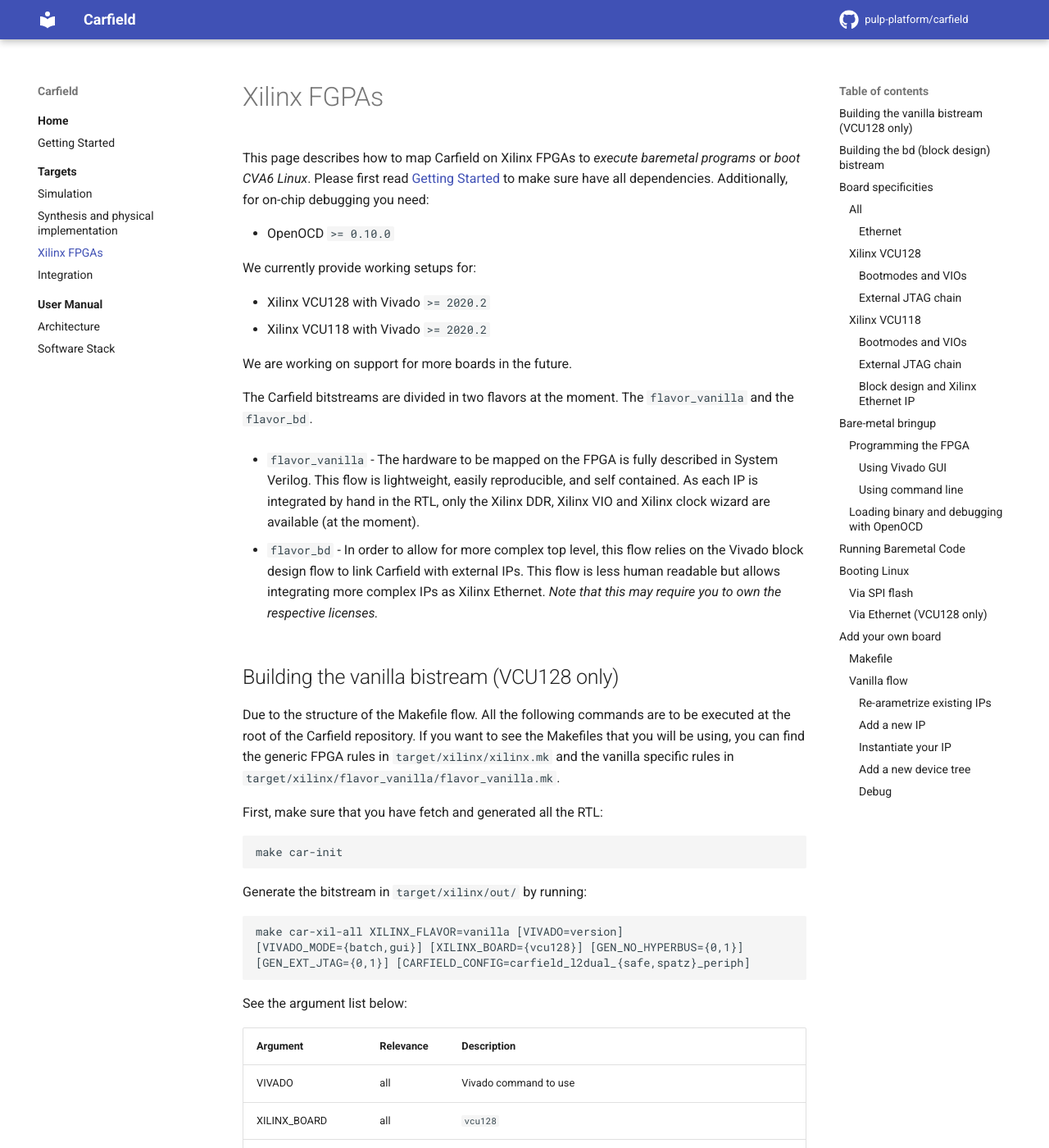
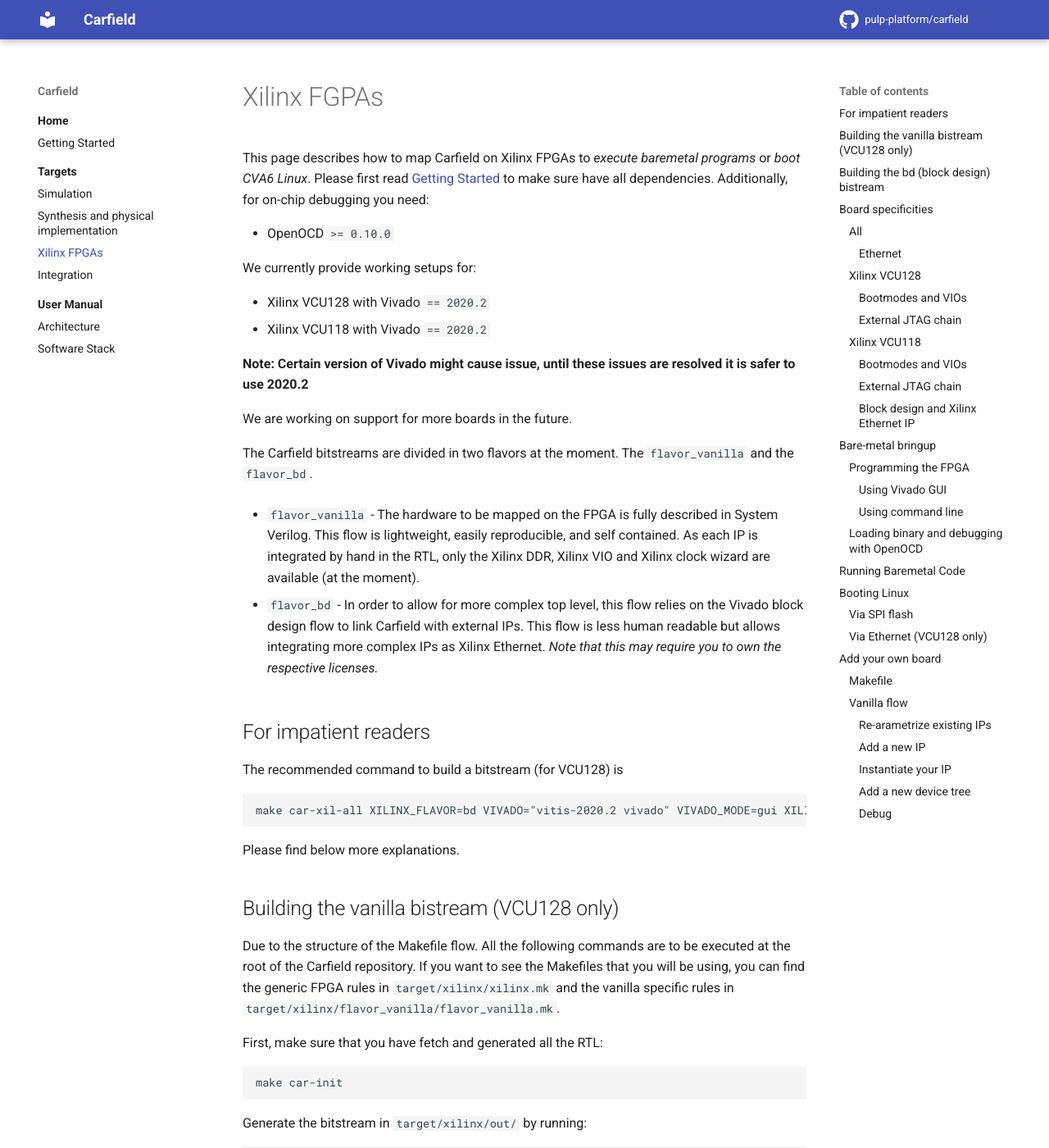
Before and after one commit to pulp-platform/carfield, an MkDocs documentation site: the page built from docs/tg/xilinx.md, in a window 1280 px wide and 1400 px high. Shown: the whole window at 82% size. Built offline with MkDocs 1.6.1 and Material for MkDocs 9.7.7, drawn with Linux system fonts in a browser that asks for light colours; comment, search, counter and statistics services are not loaded.

````diff
--- a/docs/tg/xilinx.md
+++ b/docs/tg/xilinx.md
@@ -8,8 +8,10 @@ Additionally, for on-chip debugging you need:
 
 We currently provide working setups for:
 
-- Xilinx VCU128 with Vivado `>= 2020.2`
-- Xilinx VCU118 with Vivado `>= 2020.2`
+- Xilinx VCU128 with Vivado `== 2020.2`
+- Xilinx VCU118 with Vivado `== 2020.2`
+
+**Note: Certain version of Vivado might cause issue, until these issues are resolved it is safer to use 2020.2**
 
 We are working on support for more boards in the future.
 
@@ -24,6 +26,16 @@ in the RTL, only the Xilinx DDR, Xilinx VIO and Xilinx clock wizard are availabl
 design flow to link Carfield with external IPs. This flow is less human readable but allows
 integrating more complex IPs as Xilinx Ethernet. *Note that this may require you to own the
 respective licenses.*
+
+## For impatient readers
+
+The recommended command to build a bitstream (for VCU128) is
+
+```bash
+make car-xil-all XILINX_FLAVOR=bd VIVADO="vitis-2020.2 vivado" VIVADO_MODE=gui XILINX_BOARD=vcu128 GEN_NO_HYPERBUS=1 GEN_EXT_JTAG=1 CARFIELD_CONFIG=carfield_l2dual_spatz_periph
+```
+
+Please find below more explanations.
 
 ## Building the vanilla bistream (VCU128 only)
 
````
Also changed, not shown: 7 other files.
